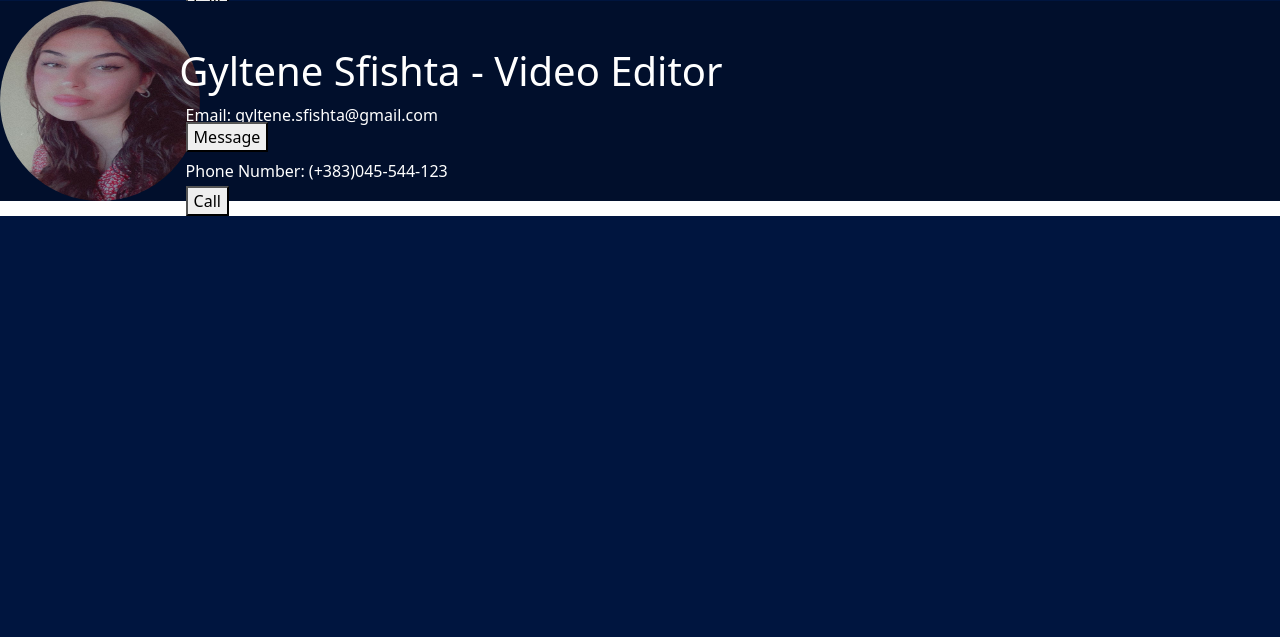
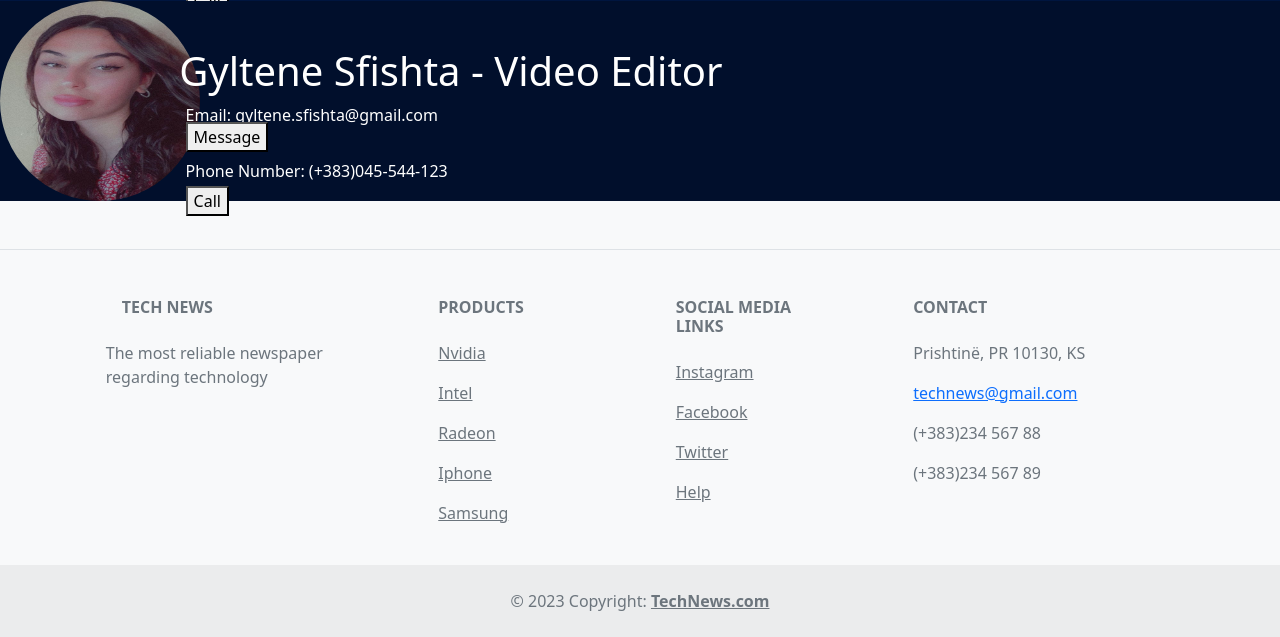
Before and after one commit to gyltenesfishta/TechNews, a PHP site: page /html/contact.html in a window 1280 px wide. Shown: the part 889-1526 px from the top of the page. Before the commit the page ends 1105 px from the top, so only its background shows below. Run offline with PHP 8.4, Linux system fonts and the light colour scheme.

Commit message:
Inserting Footer to Contacts Page.

```diff
--- a/css/contact.css
+++ b/css/contact.css
@@ -6,9 +6,6 @@ body{
 }
 .navbar-brand{
     font-size: 25px;
-}
-p{
-    color: white;
 }
 .logo{
     height: 70px;
@@ -38,6 +35,7 @@ p{
     color: white;
     margin-left: 2%;
 }
+
 .numriLeo{
     margin-left: 14.5%;
     color: white;
@@ -79,11 +77,13 @@ h1{
     position: absolute;
     margin-left: 14.5%;
     margin-top: 0%;
+    color:white;
 }
 #butoniPerMesazh{
     position: absolute;
     margin-left: 14.5%;
     margin-top: 1.5%;
+
 }
 #butoni-thirrje{
     position: absolute;
@@ -93,6 +93,7 @@ h1{
 .numri{
     margin-left: 14.5%;
     margin-top: 5%;
+    color:white;
 }
 
 .infoIsma{
--- a/html/contact.html
+++ b/html/contact.html
@@ -3,7 +3,7 @@
 <head>
   <link href="https://cdn.jsdelivr.net/npm/bootstrap@5.2.3/dist/css/bootstrap.min.css" rel="stylesheet">
   <link rel="stylesheet" href="https://cdnjs.cloudflare.com/ajax/libs/font-awesome/4.7.0/css/font-awesome.min.css">
-    <link rel="stylesheet" href="../css/contact.css">
+    <link rel="stylesheet" href="../css/contact.css" href="/css/style.css">
 
     <meta charset="UTF-8">
     <meta http-equiv="X-UA-Compatible" content="IE=edge">
@@ -77,6 +77,107 @@
         <p class="numri">Phone Number: (+383)045-544-123</p>
         <button id="butoni-thirrje">Call</button>
     </div>
+    <footer class="text-center text-lg-start bg-light text-muted">
+        <!-- Section: Social media -->
+        <section class="d-flex justify-content-center justify-content-lg-between p-4 border-bottom">
+          <!-- Left -->
+
+          <!-- Left -->
+
+          <!-- Right -->
+
+          <!-- Right -->
+        </section>
+        <!-- Section: Social media -->
+
+        <!-- Section: Links  -->
+        <section class="">
+          <div class="container text-center text-md-start mt-5">
+            <!-- Grid row -->
+            <div class="row mt-3">
+              <!-- Grid column -->
+              <div class="col-md-3 col-lg-4 col-xl-3 mx-auto mb-4">
+                <!-- Content -->
+                <h6 class="text-uppercase fw-bold mb-4">
+                  <i class="fas fa-gem me-3"></i>TECH NEWS</h6>
+                <p>
+                  The most reliable newspaper regarding technology
+                </p>
+              </div>
+              <!-- Grid column -->
+
+              <!-- Grid column -->
+              <div class="col-md-2 col-lg-2 col-xl-2 mx-auto mb-4">
+                <!-- Links -->
+                <h6 class="text-uppercase fw-bold mb-4">
+                  Products
+                </h6>
+                <p>
+                  <a href="https://www.nvidia.com/en-eu/geforce/" target="_blank" class="text-reset">Nvidia</a>
+                </p>
+                <p>
+                  <a href="https://www.intel.com/content/www/us/en/homepage.html" target="_blank" class="text-reset">Intel</a>
+                </p>
+                <p>
+                  <a href="https://www.amd.com/en" target="_blank" class="text-reset">Radeon</a>
+                </p>
+                <p>
+                  <a href="https://www.apple.com/iphone/?cid=oas-us-domains-iphone.com" target="_blank" class="text-reset">Iphone</a>
+                </p>
+                <p>
+                    <a href="https://www.samsung.com/countryselection/" target="_blank" class="text-reset">Samsung</a>
+                  </p>
+              </div>
+              <!-- Grid column -->
+
+              <!-- Grid column -->
+              <div class="col-md-3 col-lg-2 col-xl-2 mx-auto mb-4">
+                <!-- Links -->
+                <h6 class="text-uppercase fw-bold mb-4">
+                  Social Media Links
+                </h6>
+                <p>
+                  <a href="#!" class="text-reset">Instagram</a>
+                </p>
+                <p>
+                  <a href="#!" class="text-reset">Facebook</a>
+                </p>
+                <p>
+                  <a href="#!" class="text-reset">Twitter</a>
+                </p>
+                <p>
+                  <a href="#!" class="text-reset">Help</a>
+                </p>
+              </div>
+              <!-- Grid column -->
+
+              <!-- Grid column -->
+              <div class="col-md-4 col-lg-3 col-xl-3 mx-auto mb-md-0 mb-4">
+                <!-- Links -->
+                <h6 class="text-uppercase fw-bold mb-4">Contact</h6>
+                <p>Prishtinë, PR 10130, KS</p>
+                <p>
+                  <a href="mailto:technews@gmail.com">
+                  technews@gmail.com
+                  </a>
+                </p>
+                <p>(+383)234 567 88</p>
+                <p></i>(+383)234 567 89</p>
+              </div>
+              <!-- Grid column -->
+            </div>
+            <!-- Grid row -->
+          </div>
+        </section>
+        <!-- Section: Links  -->
+
+        <!-- Copyright -->
+        <div class="text-center p-4" style="background-color: rgba(0, 0, 0, 0.05);">
+          © 2023 Copyright:
+          <a class="text-reset fw-bold" href="">TechNews.com</a>
+        </div>
+        <!-- Copyright -->
+      </footer>
 
 
     <script src="../js/contact.js">
```
